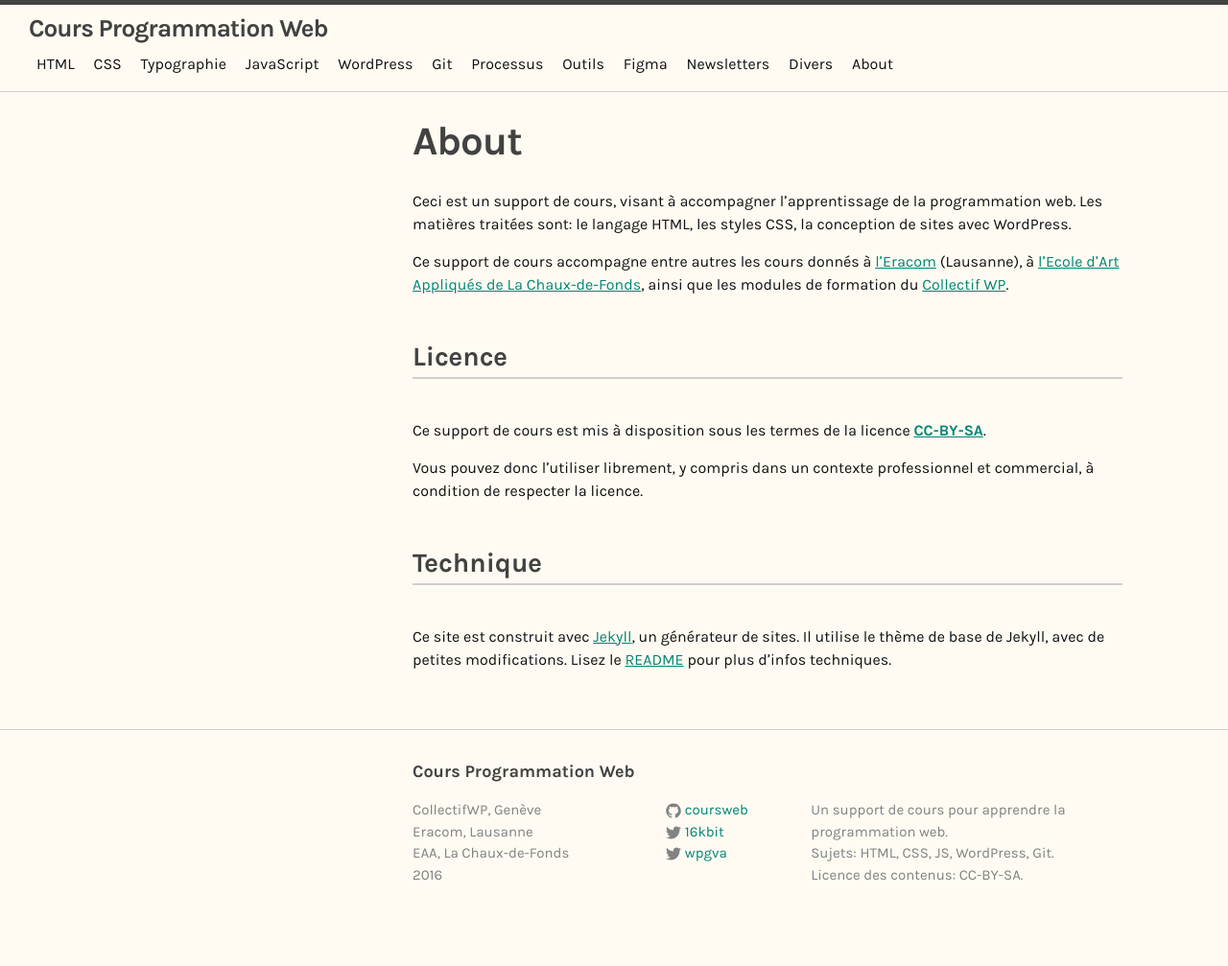
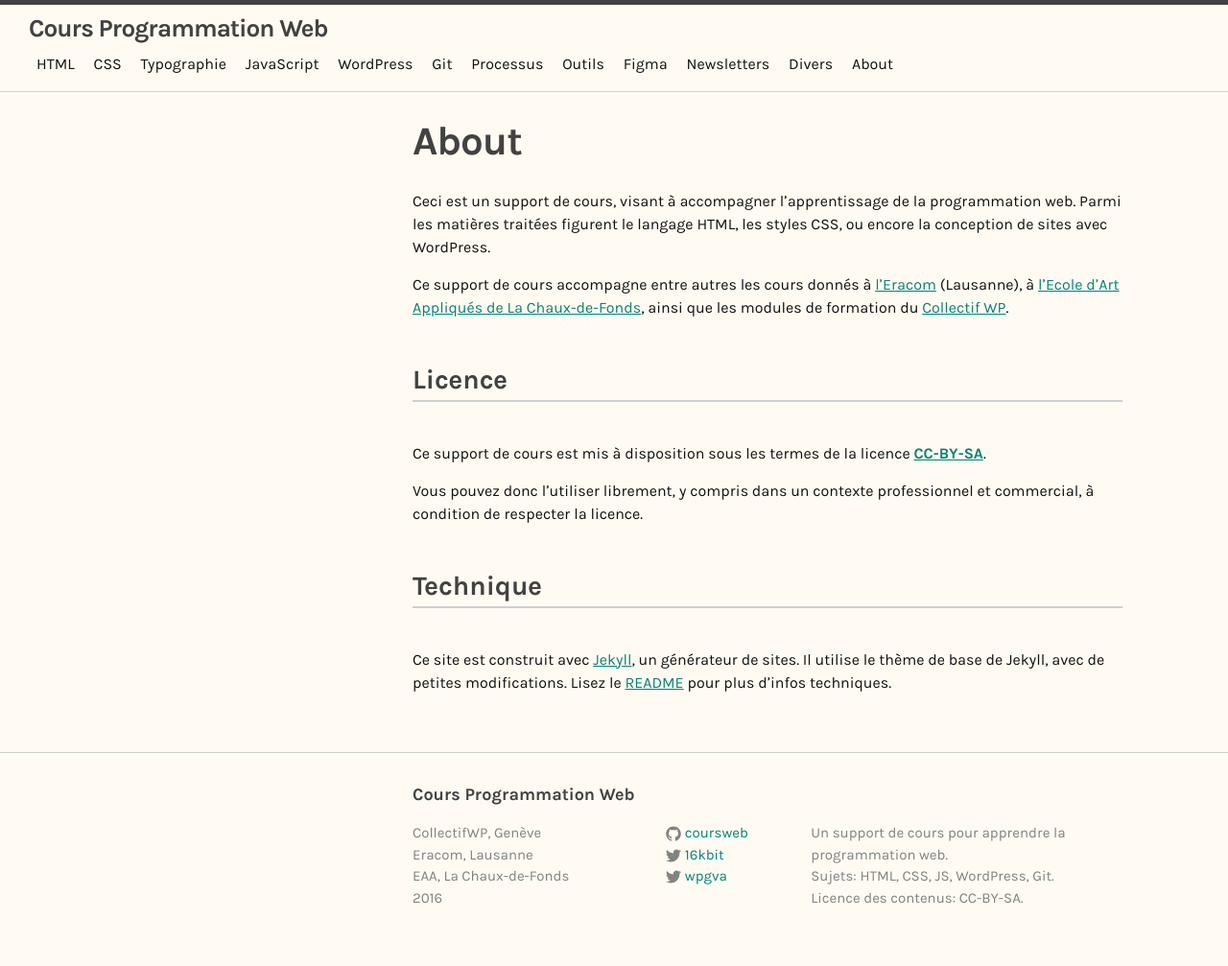
Before and after one commit to coursweb/coursweb.github.io, a Jekyll site: the page built from about.md, in a window 1280 px wide. Shown: the whole page at 96% size. Built offline with Jekyll 4.4.1, drawn with Linux system fonts in a browser that asks for light colours; before the commit the page ends 983 px from its top, so only the background shows below that.

Commit message:
micro-change, in order to trigger rebuild

```diff
--- a/about.md
+++ b/about.md
@@ -4,7 +4,7 @@
 permalink: /about/
 ---
 
-Ceci est un support de cours, visant à accompagner l'apprentissage de la programmation web. Les matières traitées sont: le langage HTML, les styles CSS, la conception de sites avec WordPress.
+Ceci est un support de cours, visant à accompagner l'apprentissage de la programmation web. Parmi les matières traitées figurent le langage HTML, les styles CSS, ou encore la conception de sites avec WordPress.
 
 Ce support de cours accompagne entre autres les cours donnés à [l'Eracom](http://www.eracom.ch/) (Lausanne), à [l'Ecole d'Art Appliqués de La Chaux-de-Fonds](http://www.eaa-la-chaux-de-fonds.ch/), ainsi que les modules de formation du [Collectif WP](http://collectifwp.ch).
 
```
